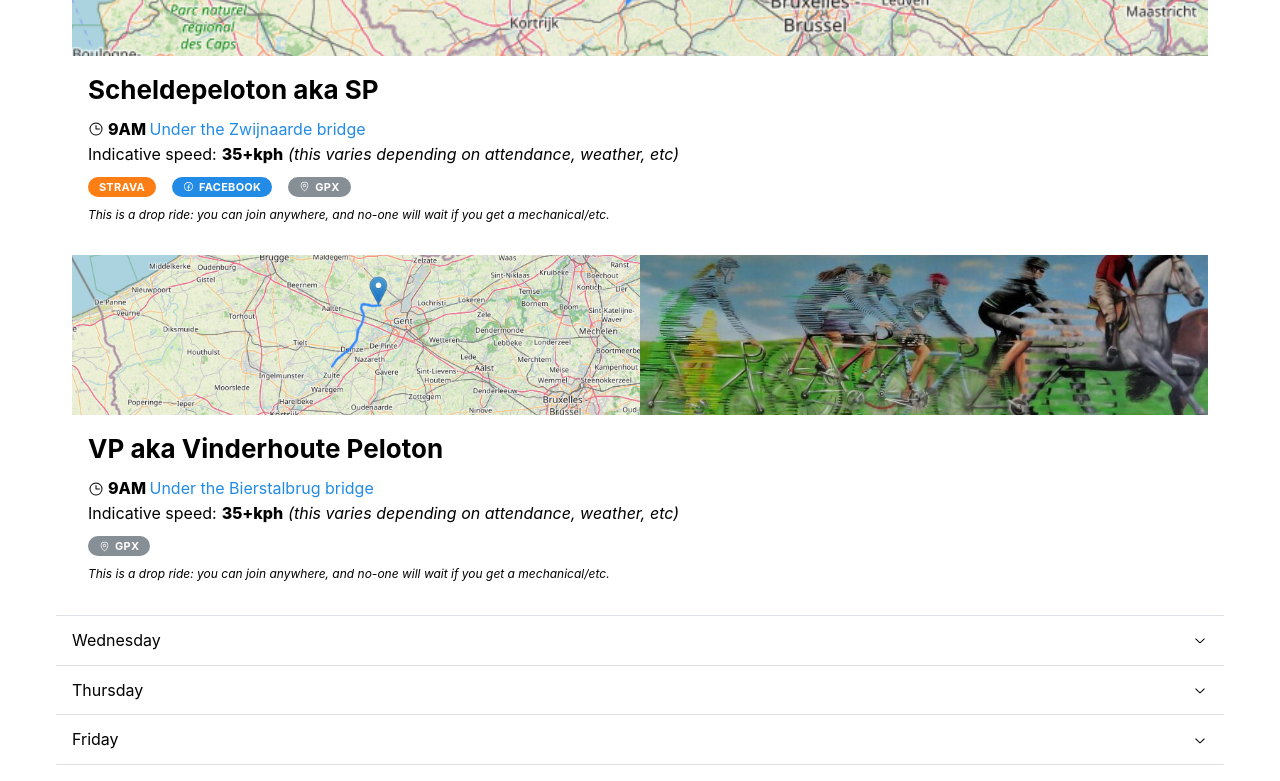
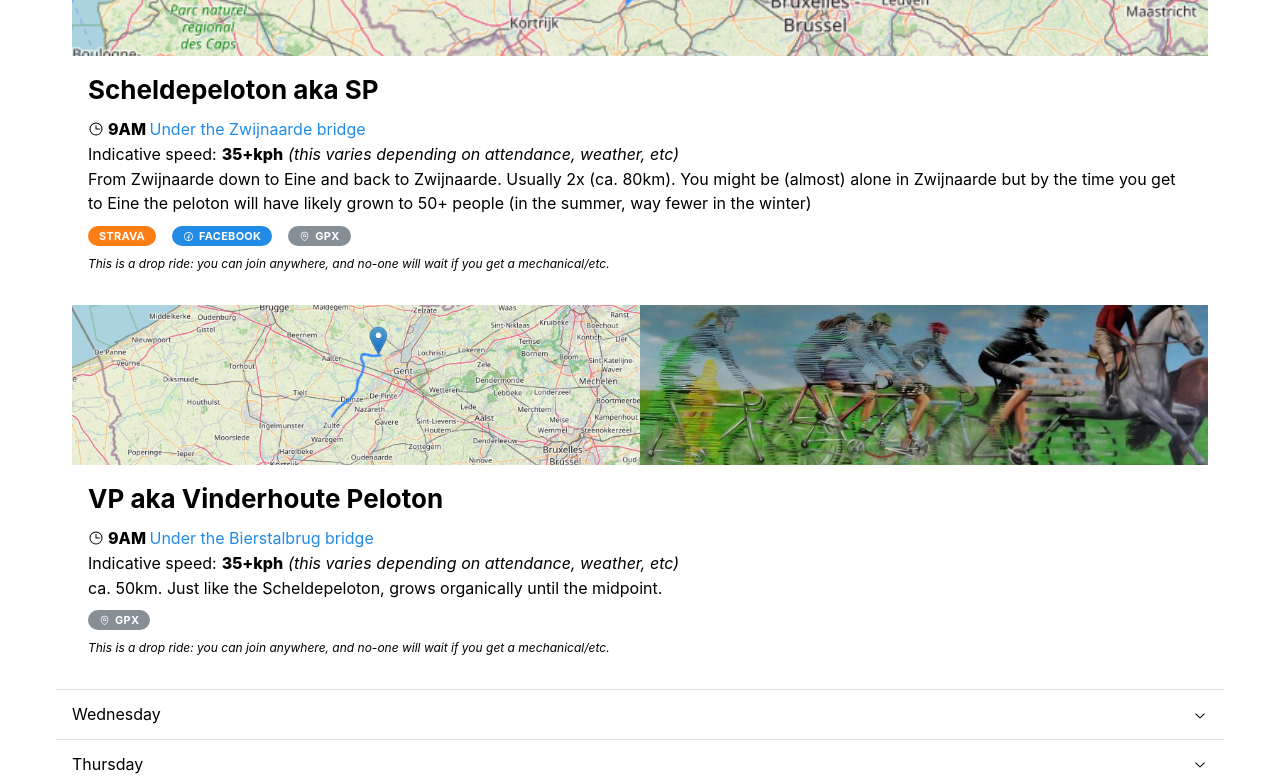
Before and after one commit to Alexis-D/gentse-pelotons, a React app: page / in a window 1280 px wide. Shown: the part 464-1245 px from the top of the page. Built offline with nearby package versions, Linux system fonts and the light colour scheme; the HTML template or start-up script is replaced by a standard one.

Commit message:
extra deets

```diff
--- a/src/pelotons/ScheldePeloton.tsx
+++ b/src/pelotons/ScheldePeloton.tsx
@@ -16,9 +16,10 @@ const ScheldePeloton = ({
   gpx,
   thumbnails,
   needsImprovement,
+  extraDetails,
 }: Pick<
   ISimplePeloton,
-  'starts' | 'gpx' | 'thumbnails' | 'needsImprovement'
+  'starts' | 'gpx' | 'thumbnails' | 'needsImprovement' | 'extraDetails'
 >) => (
   <SimplePeloton
     name="Scheldepeloton aka SP"
@@ -30,6 +31,7 @@ const ScheldePeloton = ({
     fb="https://www.facebook.com/groups/548325031851145/"
     strava="https://www.strava.com/clubs/1845"
     needsImprovement={needsImprovement}
+    extraDetails={extraDetails}
   />
 );
 
@@ -50,6 +52,9 @@ export const ScheldePelotonWeekdays = () => (
       </Starts>
     }
     gpx={<GPX text="GPX" href="sp.gpx" />}
+    extraDetails={`From Zwijnaarde down to Eine and back to Zwijnaarde.
+      Usually 2x (ca. 80km). You might be (almost) alone in Zwijnaarde but by the time you
+      get to Eine the peloton will have likely grown to 50+ people (in the summer, way fewer in the winter)`}
   />
 );
 
--- a/src/pelotons/SimplePeloton.tsx
+++ b/src/pelotons/SimplePeloton.tsx
@@ -32,6 +32,7 @@ export interface ISimplePeloton {
   gpx: ReactNode;
   speed: string;
   needsImprovement?: boolean;
+  extraDetails?: string;
 
   strava?: string;
   whatsapp?: string;
@@ -49,6 +50,7 @@ export const SimplePeloton = ({
   needsImprovement = false,
   gpx,
   speed,
+  extraDetails,
 
   strava,
   whatsapp,
@@ -83,6 +85,7 @@ export const SimplePeloton = ({
           (this varies depending on attendance, weather, etc)
         </Text>
       </Group>
+      {extraDetails && <Group>{extraDetails}</Group>}
       <Space h="xs" />
       <Group>
         <Strava href={strava} />
--- a/src/pelotons/VPeloton.tsx
+++ b/src/pelotons/VPeloton.tsx
@@ -30,5 +30,6 @@ export const VPeloton = () => (
     gpx={<GPX text="GPX" href="vp.gpx" />}
     drop
     speed="35+kph"
+    extraDetails="ca. 50km. Just like the Scheldepeloton, grows organically until the midpoint."
   />
 );
```
Also changed, not shown: 1 other file (tests, documents, lock files or other folders).
